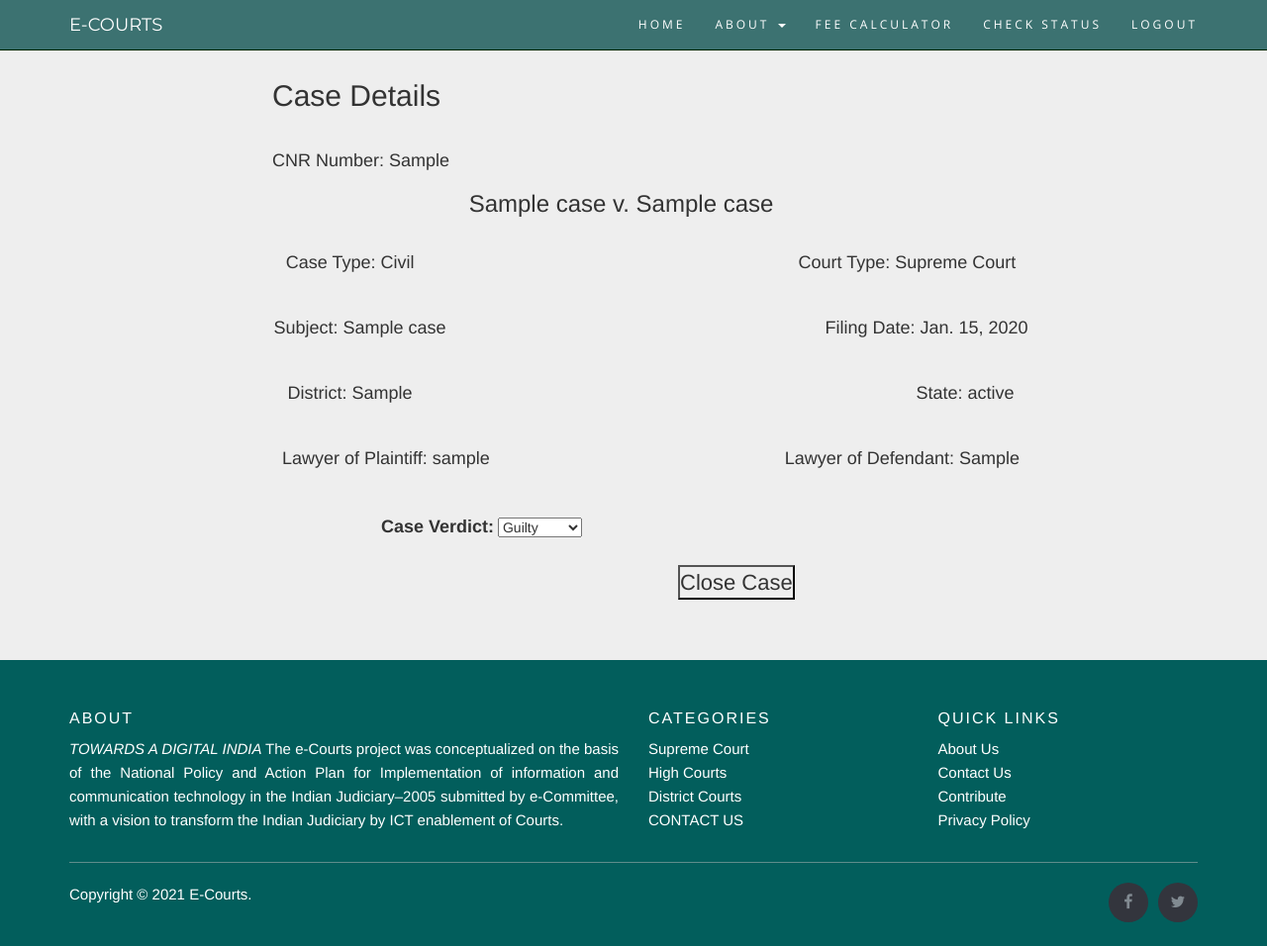
After one commit to raghvisaxena/Virtual-Court, a Django app: page /judge/case/1/verdict/ in a window 1280 px wide. The commit adds this page. Shown: the whole page at 99% size. Run offline with Django 3.2, Linux system fonts and the light colour scheme; tables that the repository leaves empty hold one stand-in row (values such as "Sample post"); some libraries are stand-ins or nearby versions.

Commit message:
judge dashboard and upload verdict done

```diff
--- a/court/forms.py
+++ b/court/forms.py
@@ -79,3 +79,10 @@ class FeesForm(forms.Form):
     court = forms.CharField(max_length=50)
     case = forms.CharField(max_length=50)
     subtype = forms.CharField(max_length=50)
+
+class VerdictForm(forms.ModelForm):
+    class Meta:
+        model = Case
+        fields = [
+            "verdict",
+        ]
--- a/court/models.py
+++ b/court/models.py
@@ -21,6 +21,11 @@ Court_Type=[
 Case_type=[
     ("CIV","Civil"),
     ("CRI","Criminal"),
+]
+
+Verdict_type=[
+    ("Guilty","Guilty"),
+    ("Not-Guilty","Not-Guilty")
 ]
 def user_directory_path(instance, filename):
     # file will be uploaded to MEDIA_ROOT / user_<id>/<filename>
@@ -75,6 +80,7 @@ class Case(models.Model):
     address_of_respondent=models.CharField(max_length=500, null=True)
     file_date=models.DateField(auto_now=True, blank=True, null=True)
     judge=models.ForeignKey(Judge,on_delete=models.CASCADE,related_name="judge_user",null=True,blank=True)
+    verdict=models.CharField(choices=Verdict_type,max_length=10,blank=True,null=True)
 
     def __str__(self):
         return self.cnr
--- a/court/static/court/style_dashboard.css
+++ b/court/static/court/style_dashboard.css
@@ -477,3 +477,8 @@ font-size: larger;
 
 .case-data tr:nth-child(even) {background-color: #b9cecd;}
 table tr td a:hover{ color:#3a6c7c ;}
+
+.verdict{
+  size: 10px;
+  margin-top:1px;
+}
--- /dev/null
+++ b/court/templates/court/Case_form.html
@@ -0,0 +1,183 @@
+{% load static %}
+<!DOCTYPE html>
+<html lang="en">
+<head>
+  <title>E-Courts</title>
+  <meta charset="utf-8">
+  <meta name="viewport" content="width=device-width, initial-scale=1">
+  <link rel="stylesheet" href="https://maxcdn.bootstrapcdn.com/bootstrap/3.4.1/css/bootstrap.min.css">
+  <link rel="stylesheet" href="https://cdnjs.cloudflare.com/ajax/libs/font-awesome/4.7.0/css/font-awesome.min.css">
+  <link rel="stylesheet" href="{% static 'court/style_dashboard.css' %}">
+  <script src="https://ajax.googleapis.com/ajax/libs/jquery/3.5.1/jquery.min.js"></script>
+  <script src="https://maxcdn.bootstrapcdn.com/bootstrap/3.4.1/js/bootstrap.min.js"></script>
+</head>
+<body>
+
+<header class="navbar navbar-inverse navbar-fixed-top bs-docs-nav" role="banner">
+  <div class="container">
+    <div class="navbar-header">
+      <button class="navbar-toggle" type="button" data-toggle="collapse" data-target=".bs-navbar-collapse">
+        <span class="sr-only">Toggle navigation</span>
+        <span class="icon-bar"></span>
+        <span class="icon-bar"></span>
+        <span class="icon-bar"></span>
+      </button>
+      <a href="./" class="navbar-brand">E-Courts</a>
+    </div>
+    <nav class="collapse navbar-collapse bs-navbar-collapse" role="navigation">
+      <ul class="nav navbar-nav navbar-right">
+        <li>
+          <a href="home.html">Home</a>
+        </li>
+        <li class="dropdown">
+          <a href="#" class="dropdown-toggle" data-toggle="dropdown">About <b class="caret"></b></a>
+          <ul class="dropdown-menu">
+            <li><a href="#">Supreme Court</a></li>
+            <li><a href="#">High Courts</a></li>
+            <li><a href="#">District Courts</a></li>
+          </ul>
+        </li>
+        <li>
+          <a href="{% url 'court:feecalc' %}">Fee calculator</a>
+        </li>
+        <li>
+          <a href="{% url 'court:status' %}">Check Status</a>
+        </li>
+        <li >
+          <a href="{% url 'court:logout' %}">Logout</a>
+        </li>
+      </ul>
+    </nav>
+  </div>
+</header><br /><br ><br >
+
+<!-- nav bar ends here -->
+
+<div class="container">
+      <div id="myCarousel" class="carousel slide" data-ride="carousel">
+        <!-- Indicators -->
+        <ol class="carousel-indicators">
+          <li data-target="#myCarousel" data-slide-to="0" class="active"></li>
+          <li data-target="#myCarousel" data-slide-to="1"></li>
+          <li data-target="#myCarousel" data-slide-to="2"></li>
+        </ol>
+      </div>
+</div>
+
+<div style="margin-left: 275px;">
+    <h2>Case Details</h2><br>
+    <h4>CNR Number: {{ object.cnr }}</h4>
+    <h3 style="text-align: center; margin-left: -300px;">{{ object.name_of_applicant }} v. {{ object.name_of_respondent }}</h3<br><br><br>
+    <div style="margin-left: 60px;">
+      <h4>{% if object.case_type == 'CIV' %}Case Type: Civil {% else %}Case Type: Criminal {% endif %} &emsp;&emsp;&emsp;&emsp;&emsp;&emsp;&emsp;&emsp;&emsp;&emsp;&emsp;&emsp;&emsp;&emsp;&emsp;&emsp;&emsp;&emsp;&emsp;&emsp;&emsp;
+      {% if object.court_type == 'SUP' %}Court Type: Supreme Court
+      {% elif object.court_type == 'HIG' %}Court Type: High Court
+      {% elif object.court_type == 'DIS' %}Court Type: District Court
+      {% elif object.court_type == 'SES' %}Court Type: Sessions Court{% endif %}</h4><br>
+      <h4>Subject: {{ object.subject }}&nbsp;&emsp;&emsp;&emsp;&emsp;&emsp;&emsp;&emsp;&emsp;&emsp;&emsp;&emsp;&emsp;&emsp;&emsp;&emsp;&emsp;&emsp;&emsp;&emsp;&emsp;&emsp;Filing Date: {{ object.file_date }}</h4><br>
+      <h4>District: {{ object.district }} &emsp;&emsp;&emsp;&emsp;&emsp;&emsp;&emsp;&emsp;&emsp;&emsp;&emsp;&emsp;&emsp;&emsp;&emsp;&emsp;&emsp;&emsp;&emsp;&emsp;&emsp;&emsp;&emsp;&emsp;&emsp;&emsp;&emsp;&emsp;State: {{ object.state }}</h4><br>
+      <h4>Lawyer of Plaintiff: {{ object.advocate.username }} &emsp;&emsp;&emsp;&emsp;&emsp;&emsp;&emsp;&emsp;&emsp;&emsp;&emsp;&emsp;&emsp;&emsp;&emsp;&emsp; Lawyer of Defendant: {{ object.lawyer_of_respondent }}</h4><br>
+    </div>
+</div>
+<!--
+<table style="width: 60%; size: 100%; margin-left: 50px;">
+    <h2>Case Details</h2><br>
+    <tr>
+        <h4>CNR Number: {{ object.cnr }}</h4>
+        <td colspan="3">{{ object.cnr }}</td>
+    </tr>
+    <tr>
+        <th align='center'>{{ object.name_of_applicant }} Vs. {{ object.name_of_respondent }}</th>
+    <tr>
+        <th>Case Type: </th>
+        <td colspan="3">{{ object.case_type }}</td>
+        <th>Court Type: </th>
+        <td colspan="3">{{ object.court_type }}</td>
+    </tr>
+    <tr>
+        <th>Filing Date</th>
+        <td>{{ object.file_date }}</td>
+        <th>Registration Date</th>
+        <td>dd/mm/yyyy</td>
+    </tr>
+    <tr>
+        <th>District: </th>
+        <td colspan="3">{{ object.district }}</td>
+        <th>State: </th>
+        <td colspan="3">{{ object.state }}</td>
+    </tr>
+    <tr>
+        <th>Subject: </th>
+        <td colspan="3">{{ object.subject }}</td>
+    </tr>
+    <tr>
+        <th>Lawyer of Plaintiff: </th>
+        <td colspan="3">{{ object.advocate }}</td>
+        <th>Lawyer of Defendant: </th>
+        <td colspan="3">{{ object.lawyer_of_respondent }}</td>
+    </tr>
+</table>
+-->
+<form method="POST" style="margin-left: 385px;">
+    {% csrf_token %}
+    <fieldset style="color: black; font-size: medium;"></fieldset>
+        <label for="court" style="font-size: large;">Case Verdict: </label>
+        {{ form.verdict }}
+    </fieldset><br><br>
+    <button type="submit" value="True" style="margin-left: 300px; font-size: 22px;">Close Case</button>
+</form>
+
+  <!-- Site footer -->
+  <hr><br>
+  <footer class="site-footer fix">
+    <div class="container">
+      <div class="row">
+        <div class="col-sm-12 col-md-6">
+          <h6>About</h6>
+          <p class="text-justify"><i>TOWARDS A DIGITAL INDIA </i> The e-Courts project was conceptualized on the basis of the National Policy and Action Plan for Implementation of information and communication technology in the Indian Judiciary–2005 submitted by e-Committee, with a vision to transform the Indian Judiciary by ICT enablement of Courts.</p>
+        </div>
+
+        <div class="col-xs-6 col-md-3">
+          <h6>Categories</h6>
+          <ul class="footer-links">
+            <li><a href="">Supreme Court</a></li>
+            <li><a href="">High Courts</a></li>
+            <li><a href="">District Courts</a></li>
+            <li><a href="">CONTACT US</a></li>
+
+          </ul>
+        </div>
+
+        <div class="col-xs-6 col-md-3">
+          <h6>Quick Links</h6>
+          <ul class="footer-links">
+            <li><a href="">About Us</a></li>
+            <li><a href="">Contact Us</a></li>
+            <li><a href="">Contribute</a></li>
+            <li><a href="">Privacy Policy</a></li>
+
+          </ul>
+        </div>
+      </div>
+      <hr>
+    </div>
+    <div class="container">
+      <div class="row">
+        <div class="col-md-8 col-sm-6 col-xs-12">
+          <p class="copyright-text">Copyright &copy; 2021
+       <a href="#">E-Courts</a>.
+          </p>
+        </div>
+
+        <div class="col-md-4 col-sm-6 col-xs-12">
+          <ul class="social-icons">
+            <li><a class="facebook" href="#"><i class="fa fa-facebook"></i></a></li>
+            <li><a class="twitter" href="#"><i class="fa fa-twitter"></i></a></li>
+          </ul>
+        </div>
+      </div>
+    </div>
+  </footer>
+
+  </body>
+  </html>
--- a/court/urls.py
+++ b/court/urls.py
@@ -14,5 +14,6 @@ urlpatterns = [
     path('feecalc/', views.FeesFormView.as_view(), name='feecalc'),
     path('search/', views.search, name='search'),
     path('status/', views.SearchView.as_view(), name='status'),
+    path('judge/case/<int:pk>/verdict/', views.VerdictView.as_view(), name='caseverdict'),
     # path('search/', views.search, name='search'),
 ]
--- a/court/views.py
+++ b/court/views.py
@@ -230,6 +230,32 @@ class JudgeView(ListView):
              return None
         return qs.filter(judge=j)
 
+class VerdictView(UpdateView):
+    template_name = "court/Case_form.html"
+    context_object_name = "case_details"
+    model = Case
+    fields = [
+        'verdict',
+        'status',
+    ]
+    def post(self,request,pk):
+        provider = Case.objects.get(id=pk)
+        form=VerdictForm(request.POST,instance=provider)
+        if form.is_valid():
+            provider=form.save(commit=False)
+            verdict=form.cleaned_data["verdict"]
+            provider.status = True
+            provider.save(update_fields=["verdict","status"])
+            return redirect("court:judge")
+    #def post(self,request,pk):
+    #    case = Case.objects.get(pk=id)
+    #    form = VerdictForm(request.POST, instance=case)
+    #    form.save()
+    #    return redirect("court:judge")
+    #def form_valid(self,form):
+    #    form.instance.advocate = self.request.user
+    #    return super().form_valid(form)
+
 
 
 # class SearchForm(View):
```
Also changed, not shown: court/templates/court/judge.html (+9 -1 lines).
